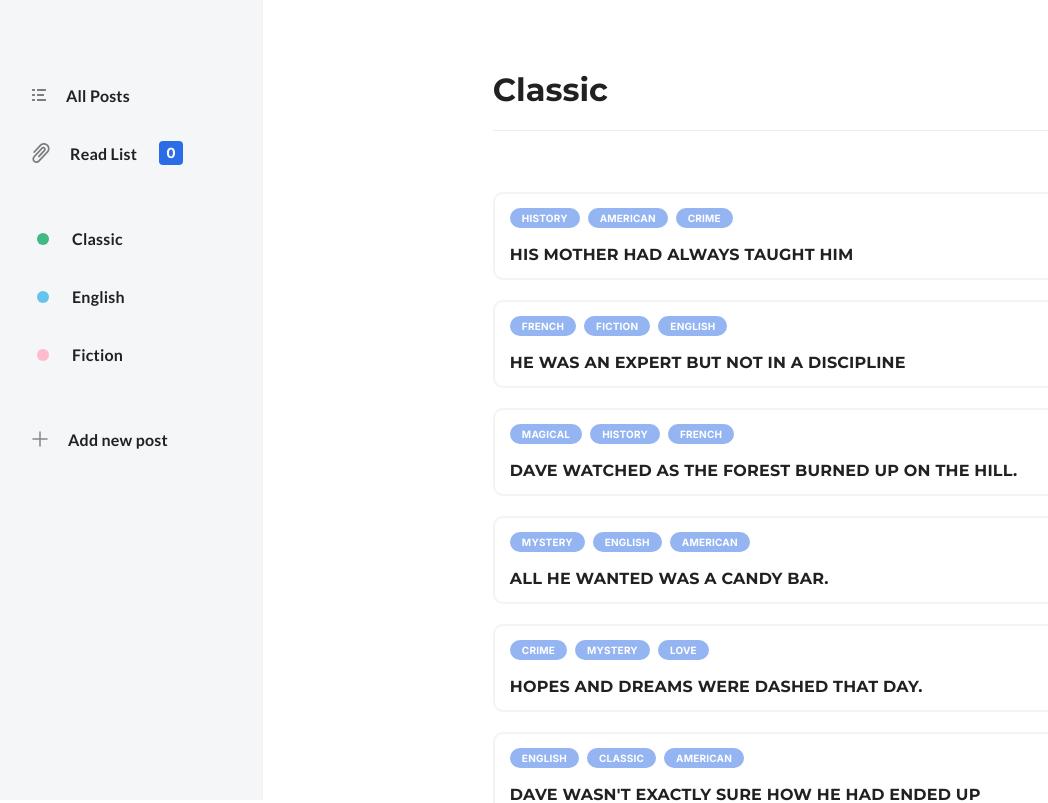
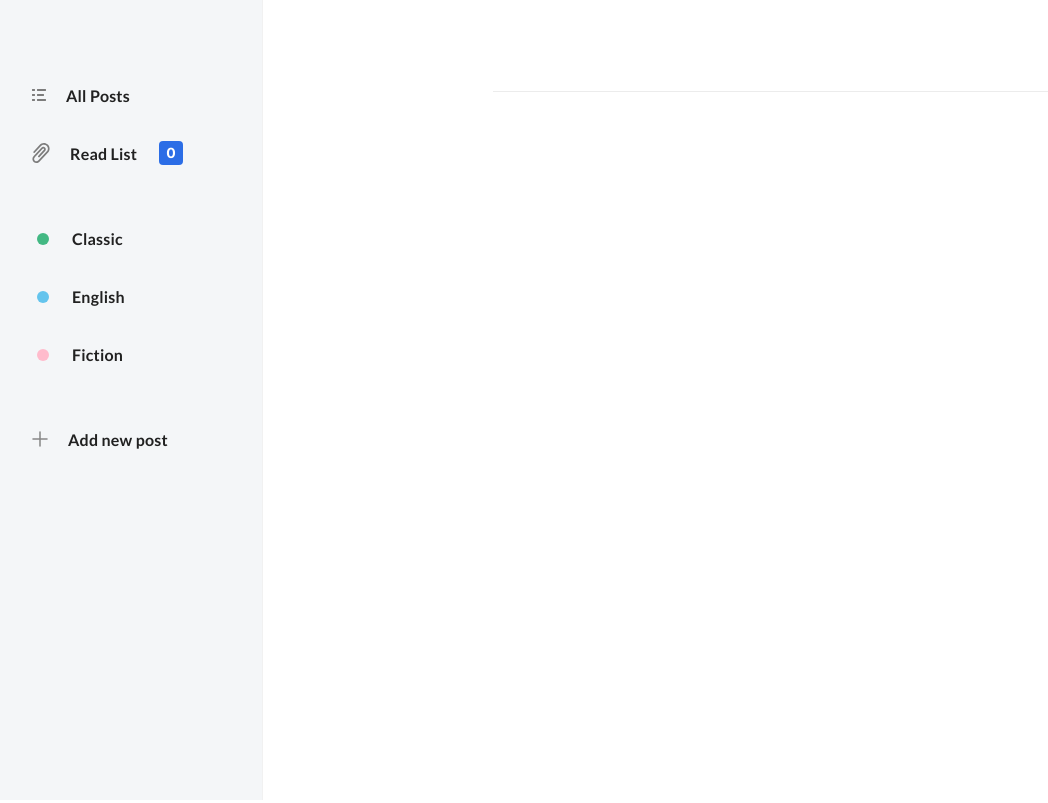
Before and after one commit to Anna-Kot/saga_start, a React (Create React App) app: page /filter-posts in a window 1280 px wide. Shown: the top 803 px of the page, without its empty margins (18-1066 px from the left). Built offline with nearby package versions, Linux system fonts and the light colour scheme; data requests are answered from the project's data file.

Commit message:
filter posts

```diff
--- a/src/components/SideBarButton/SideBarButton.jsx
+++ b/src/components/SideBarButton/SideBarButton.jsx
@@ -1,5 +1,7 @@
 import React from 'react';
-import { useSelector } from 'react-redux';
+import { useSelector, useDispatch } from 'react-redux';
+
+import { setFilterPosts } from '../../store/post/actions';
 
 import * as s from './SideBarButton.styled';
 
@@ -10,56 +12,29 @@ import * as s from './SideBarButton.styled';
 const SidebarButton = ({
   type = '',
   text = '',
+  tag = '',
   markerColor = '',
   activeButton,
   setActiveButton,
   onNavigate = () => null,
   IconComponent = () => null,
 }) => {
+  const dispatch = useDispatch();
   const count = useSelector(state => state.Posts.countOfList);
-
+  const filterPosts = useSelector(state => state.Posts.filterPosts);
+  // console.log(filterPosts);
   const handleButtonOnClick = () => {
     setActiveButton(text);
     onNavigate();
+    console.log(tag);
+    console.log(filterPosts);
+    if (tag !== null) {
+      dispatch(setFilterPosts(tag));
+    }
   };
 
-  // if (type === 'IconButton') {
-  //   if (text === 'Read List') {
-  //     return (
-  //       <s.ButtonContainer onClick={onClickHandler}>
-  //         <IconComponent />
-  //         <s.ButtonText>{text}</s.ButtonText>
-  //         <s.NumberOfList>{count}</s.NumberOfList>
-  //       </s.ButtonContainer>
-  //     );
-  //   }
-  //   if (text === 'Add new post') {
-  //     return (
-  //       <s.ButtonContainer>
-  //         <IconComponent />
-  //         <s.ButtonText style={{ color: '#868686' }}>{text}</s.ButtonText>
-  //       </s.ButtonContainer>
-  //     );
-  //   }
-  //   return (
-  //     <s.ButtonContainer onClick={onClickHandler}>
-  //       <IconComponent />
-  //       <s.ButtonText>{text}</s.ButtonText>
-  //     </s.ButtonContainer>
-  //   );
-  // }
-
-  // if (type === 'MarkerButton') {
-  //   return (
-  //     <s.ButtonContainer style={{backgroundColor: '#ffffff'}}>
-  //       <s.CircleIcon style={{ background: markerColor }} />
-  //       <s.ButtonText>{text}</s.ButtonText>
-  //     </s.ButtonContainer>
-  //   );
-  // }
-
   return (
-    <s.ButtonContainer onClick={handleButtonOnClick} activeButton={activeButton === text}>
+    <s.ButtonContainer onClick={handleButtonOnClick} activeButton={activeButton === text} tag={tag}>
       {type === 'IconButton' ? <IconComponent /> : <s.CircleIcon style={{ background: markerColor }} />}
       <s.ButtonText>{text}</s.ButtonText>
       {text === 'Read List' && <s.NumberOfList>{count}</s.NumberOfList>}
--- a/src/containers/SideBar/SideBar.jsx
+++ b/src/containers/SideBar/SideBar.jsx
@@ -14,6 +14,7 @@ const SIDEBAR_BUTTONS = [
     IconComponent: ListBarIcon,
     path: '/posts',
     markerColor: null,
+    tag: null,
   },
   {
     text: 'Read List',
@@ -21,6 +22,7 @@ const SIDEBAR_BUTTONS = [
     IconComponent: ClipIcon,
     path: '/readlist',
     markerColor: null,
+    tag: null,
   },
   {
     text: 'Classic',
@@ -28,6 +30,7 @@ const SIDEBAR_BUTTONS = [
     IconComponent: null,
     path: '/filter-posts',
     markerColor: '#42b883',
+    tag: 'Classic',
   },
   {
     text: 'English',
@@ -35,6 +38,7 @@ const SIDEBAR_BUTTONS = [
     IconComponent: null,
     path: '/filter-posts',
     markerColor: '#64c4ed',
+    tag: 'English',
   },
   {
     text: 'Fiction',
@@ -42,6 +46,7 @@ const SIDEBAR_BUTTONS = [
     IconComponent: null,
     path: '/filter-posts',
     markerColor: '#ffbbcc',
+    tag: 'Fiction',
   },
   {
     text: 'Add new post',
@@ -49,6 +54,7 @@ const SIDEBAR_BUTTONS = [
     IconComponent: PlusPost,
     path: null,
     markerColor: null,
+    tag: null,
   },
 ];
 
@@ -70,7 +76,7 @@ const SideBar = () => {
   // };
   return (
     <s.MainWrraper>
-      {SIDEBAR_BUTTONS.map(({ text, type, path, markerColor, IconComponent }) => {
+      {SIDEBAR_BUTTONS.map(({ text, type, tag, path, markerColor, IconComponent }) => {
         return (
           <SideBarButton
             key={text}
@@ -78,6 +84,7 @@ const SideBar = () => {
             IconComponent={IconComponent}
             type={type}
             text={text}
+            tag={tag}
             markerColor={markerColor}
             activeButton={activeButton}
             setActiveButton={setActiveButton}
--- a/src/pages/FilterPosts/FilterPosts.jsx
+++ b/src/pages/FilterPosts/FilterPosts.jsx
@@ -1,38 +1,29 @@
-import React, { useEffect } from 'react';
+import React from 'react';
 import { useNavigate } from 'react-router-dom';
-import { useSelector, useDispatch } from 'react-redux';
+import { useSelector } from 'react-redux';
 
 import SideBar from '../../containers/SideBar';
 import PostInfo from '../../components//PostInfo';
 import Title from '../../components/Title';
-import { loadPosts } from '../../store/post/actions';
 
 import * as s from './FilterPosts.styled';
 
 const FilterPosts = () => {
-  const dispatch = useDispatch();
-  const posts = useSelector(state => state.Posts.posts);
-
-  const handleLoadPosts = id => {
-    dispatch(loadPosts());
-  };
-
+  const filterPosts = useSelector(state => state.Posts.filterPosts);
+  const filterTitle = useSelector(state => state.Posts.filterTitle);
+  console.log(filterPosts);
   const navigate = useNavigate();
 
   const handleOpenPostById = id => navigate(`/posts/${id}`);
 
-  useEffect(() => {
-    handleLoadPosts();
-  }, []);
   return (
     <>
       <SideBar />
       <s.MainWrraper>
-        <Title title="Classic" />
+        <Title title={filterTitle} />
         <s.PostsColumn>
-          {posts.map(post => (
-            <PostInfo key={post.id} post={post} handleOpenPostById={handleOpenPostById} />
-          ))}
+          {filterPosts &&
+            filterPosts.map(post => <PostInfo key={post.id} post={post} handleOpenPostById={handleOpenPostById} />)}
         </s.PostsColumn>
       </s.MainWrraper>
     </>
--- a/src/store/post/reducer.js
+++ b/src/store/post/reducer.js
@@ -17,6 +17,7 @@ const initialState = {
   countOfList: 0,
   readListPosts: [],
   filterPosts: [],
+  filterTitle: '',
 };
 
 export default function postsReducer(state = initialState, action) {
@@ -68,9 +69,17 @@ export default function postsReducer(state = initialState, action) {
       };
     }
     case SET_FILTER_POSTS: {
+      console.log(action.payload);
       return {
         ...state,
-        filterPosts: action.payload,
+        filterTitle: action.payload,
+        // filterPosts: state.posts.filter(post => post.tags[] === action.payload),
+        filterPosts: state.posts.filter(post => {
+          const tags = post.tags;
+          let match = tags.some(tag => tag === action.payload.toLowerCase());
+          console.log('match', match);
+          if (match) return post;
+        }),
       };
     }
 
```
